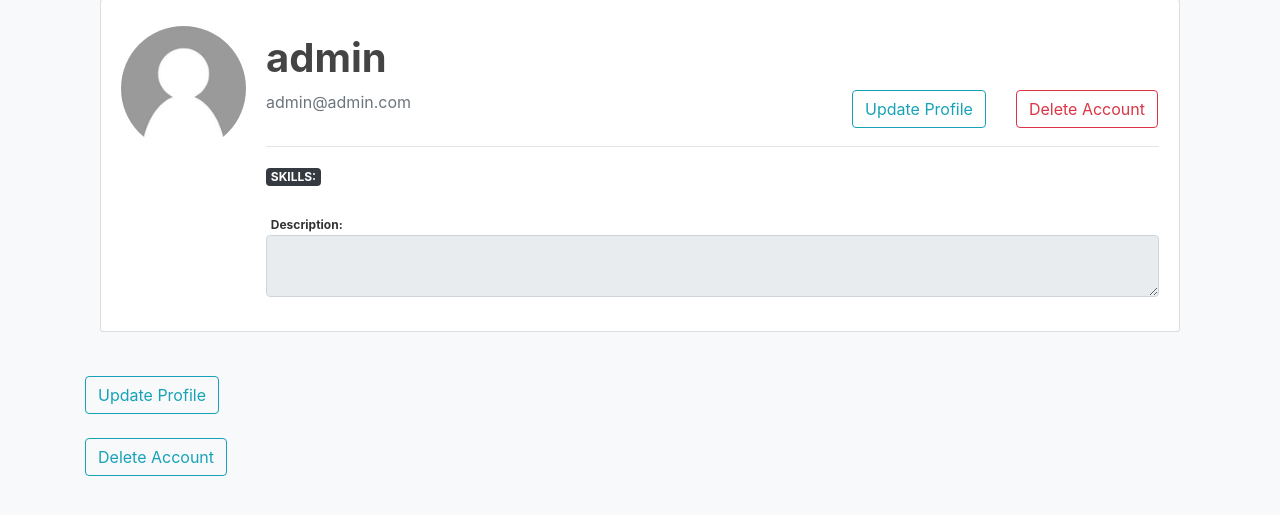
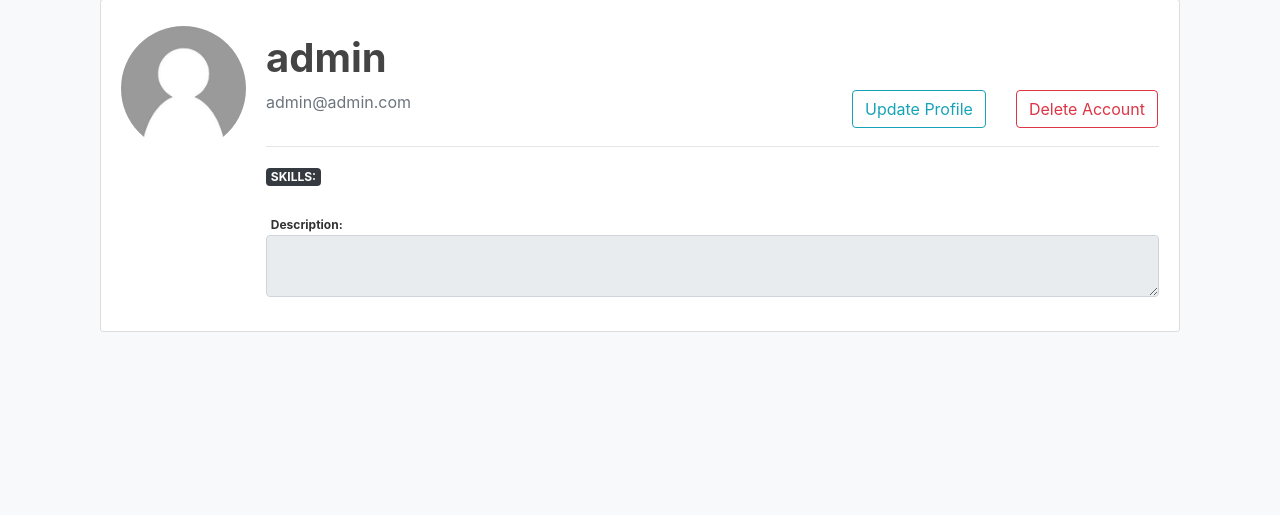
Before and after one commit to KofiAAnnor/UMD-Connect, a Flask app: page /profile in a window 1280 px wide. Shown: the part 81-596 px from the top of the page. Run offline with Flask 2, Linux system fonts and the light colour scheme; a user stored in the database is signed in; data comes from the database, SQL or seed files in the repository; data that the repository does not hold is empty; some libraries are stand-ins or nearby versions.

Commit message:
Update profile.html

```diff
--- a/flaskapp/templates/profile.html
+++ b/flaskapp/templates/profile.html
@@ -46,13 +46,4 @@
         <br>
       </div>
     </div>
-    <br>
-    <a class="btn btn-outline-info" href="{{ url_for('update') }}">Update Profile</a>
-    <br><br>
-    <form action="{{url_for('delete_account')}}" method="POST">
-        <input type="hidden" value={{current_user.email}} name="email"/>
-        <input type="submit" value="Delete Account" class="btn btn-outline-info" onclick="return confirm('Are you sure?');"/>
-    </form>
-
-
 {% endblock content %}
```
